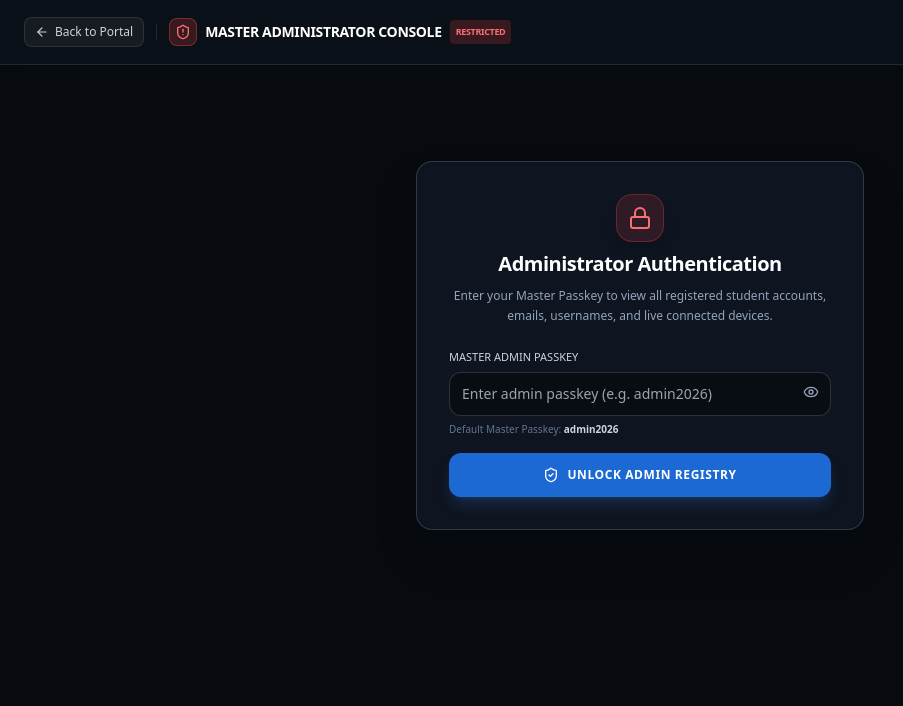
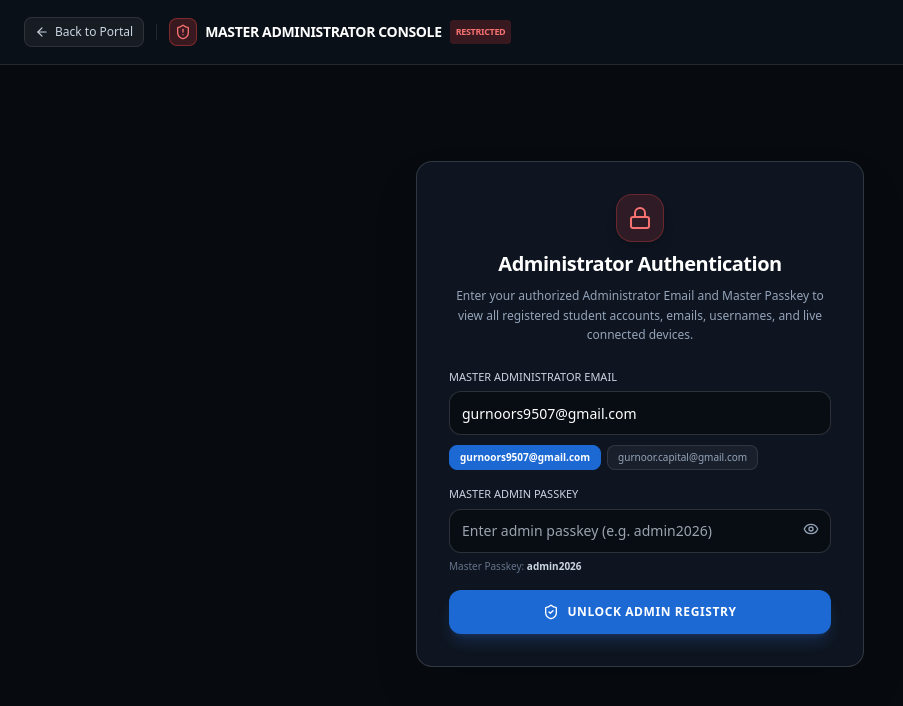
Before and after one commit to gurnoor-systems/student-portal-pro, a Next.js app: page /admin in a window 1280 px wide. Shown: the top 706 px of the page, without its empty margins (0-903 px from the left). Built offline with nearby package versions, Linux system fonts and the light colour scheme.

Commit message:
Restrict Master Administrator Console strictly to gurnoors9507@gmail.com and gurnoor.capital@gmail.com

```diff
--- a/app/admin/page.tsx
+++ b/app/admin/page.tsx
@@ -59,6 +59,7 @@ interface AdminUserRecord {
 }
 
 export default function AdminConsolePage() {
+  const [adminEmail, setAdminEmail] = useState("gurnoors9507@gmail.com");
   const [passkey, setPasskey] = useState("");
   const [showPasskey, setShowPasskey] = useState(false);
   const [isAuthenticated, setIsAuthenticated] = useState(false);
@@ -87,14 +88,18 @@ export default function AdminConsolePage() {
 
   // Check saved passkey on mount
   useEffect(() => {
-    const saved = localStorage.getItem("student_portal_admin_passkey");
-    if (saved) {
-      setPasskey(saved);
-      fetchRegistry(saved);
+    const savedKey = localStorage.getItem("student_portal_admin_passkey");
+    const savedEmail = localStorage.getItem("student_portal_admin_email");
+    if (savedEmail) {
+      setAdminEmail(savedEmail);
+    }
+    if (savedKey && savedEmail) {
+      setPasskey(savedKey);
+      fetchRegistry(savedKey, savedEmail);
     }
   }, []);
 
-  const fetchRegistry = useCallback(async (key: string) => {
+  const fetchRegistry = useCallback(async (key: string, email: string) => {
     setIsRefreshing(true);
     setAuthError(null);
     try {
@@ -102,6 +107,7 @@ export default function AdminConsolePage() {
         method: "POST",
         headers: { "Content-Type": "application/json" },
         body: JSON.stringify({
+          adminEmail: email,
           passkey: key,
           action: "list-all"
         })
@@ -112,8 +118,9 @@ export default function AdminConsolePage() {
         setStats(data.stats || { totalUsers: 0, totalDevices: 0, totalUniversities: 0, serverTimestamp: "" });
         setIsAuthenticated(true);
         localStorage.setItem("student_portal_admin_passkey", key);
+        localStorage.setItem("student_portal_admin_email", email);
       } else {
-        setAuthError(data.error || "Invalid Master Passkey");
+        setAuthError(data.error || "Invalid Master Administrator credentials");
         setIsAuthenticated(false);
       }
     } catch (err: any) {
@@ -127,34 +134,36 @@ export default function AdminConsolePage() {
 
   const handleLogin = (e: React.FormEvent) => {
     e.preventDefault();
-    if (!passkey) return;
+    if (!passkey || !adminEmail) return;
     setIsLoading(true);
-    fetchRegistry(passkey);
+    fetchRegistry(passkey, adminEmail);
   };
 
   const handleAdminLogout = () => {
     localStorage.removeItem("student_portal_admin_passkey");
+    localStorage.removeItem("student_portal_admin_email");
     setIsAuthenticated(false);
     setPasskey("");
     setUsers([]);
   };
 
-  const handleRevokeDevice = async (email: string, deviceId: string) => {
+  const handleRevokeDevice = async (targetEmail: string, deviceId: string) => {
     try {
       const res = await fetch("/api/admin/accounts", {
         method: "POST",
         headers: { "Content-Type": "application/json" },
         body: JSON.stringify({
+          adminEmail,
           passkey,
           action: "revoke-device",
-          targetEmail: email,
+          targetEmail,
           targetDeviceId: deviceId
         })
       });
       const data = await res.json();
       if (res.ok && data.success) {
-        setActionFeedback(`Revoked device session for ${email}`);
-        fetchRegistry(passkey);
+        setActionFeedback(`Revoked device session for ${targetEmail}`);
+        fetchRegistry(passkey, adminEmail);
         setTimeout(() => setActionFeedback(null), 3000);
       }
     } catch (err) {
@@ -162,21 +171,22 @@ export default function AdminConsolePage() {
     }
   };
 
-  const handleRevokeAllSessions = async (email: string) => {
+  const handleRevokeAllSessions = async (targetEmail: string) => {
     try {
       const res = await fetch("/api/admin/accounts", {
         method: "POST",
         headers: { "Content-Type": "application/json" },
         body: JSON.stringify({
+          adminEmail,
           passkey,
           action: "revoke-all-sessions",
-          targetEmail: email
+          targetEmail
         })
       });
       const data = await res.json();
       if (res.ok && data.success) {
-        setActionFeedback(`All sessions terminated for ${email}`);
-        fetchRegistry(passkey);
+        setActionFeedback(`All sessions terminated for ${targetEmail}`);
+        fetchRegistry(passkey, adminEmail);
         setTimeout(() => setActionFeedback(null), 3000);
       }
     } catch (err) {
@@ -192,6 +202,7 @@ export default function AdminConsolePage() {
         method: "POST",
         headers: { "Content-Type": "application/json" },
         body: JSON.stringify({
+          adminEmail,
           passkey,
           action: "delete-account",
           targetEmail: userToDelete.email
@@ -201,7 +212,7 @@ export default function AdminConsolePage() {
       if (res.ok && data.success) {
         setActionFeedback(`Account ${userToDelete.email} permanently purged from database.`);
         setUserToDelete(null);
-        fetchRegistry(passkey);
+        fetchRegistry(passkey, adminEmail);
         setTimeout(() => setActionFeedback(null), 3500);
       }
     } catch (err) {
@@ -273,7 +284,7 @@ export default function AdminConsolePage() {
           {isAuthenticated && (
             <div className="flex items-center gap-3">
               <button
-                onClick={() => fetchRegistry(passkey)}
+                onClick={() => fetchRegistry(passkey, adminEmail)}
                 disabled={isRefreshing}
                 className="px-3 py-1.5 bg-[#141d29] hover:bg-[#1d2a3a] border border-white/15 text-xs font-bold rounded-lg flex items-center gap-1.5 text-slate-200 transition-colors cursor-pointer"
               >
@@ -305,7 +316,7 @@ export default function AdminConsolePage() {
               </div>
               <h2 className="text-xl font-bold text-white tracking-tight">Administrator Authentication</h2>
               <p className="text-xs text-slate-400 leading-relaxed">
-                Enter your Master Passkey to view all registered student accounts, emails, usernames, and live connected devices.
+                Enter your authorized Administrator Email and Master Passkey to view all registered student accounts, emails, usernames, and live connected devices.
               </p>
             </div>
 
@@ -317,6 +328,44 @@ export default function AdminConsolePage() {
             )}
 
             <form onSubmit={handleLogin} className="space-y-4">
+              <div className="space-y-1.5">
+                <label className="block text-[11px] font-mono uppercase text-slate-300">
+                  MASTER ADMINISTRATOR EMAIL
+                </label>
+                <input
+                  type="email"
+                  value={adminEmail}
+                  onChange={(e) => setAdminEmail(e.target.value)}
+                  placeholder="gurnoors9507@gmail.com"
+                  className="w-full h-11 px-3 bg-[#080d14] border border-white/15 text-sm text-white focus:border-[#1c69d4] outline-none rounded-xl font-mono"
+                  required
+                />
+                <div className="flex flex-wrap gap-1.5 pt-1">
+                  <button
+                    type="button"
+                    onClick={() => setAdminEmail("gurnoors9507@gmail.com")}
+                    className={`text-[10px] px-2.5 py-1 rounded-lg font-mono border transition-all cursor-pointer ${
+                      adminEmail === "gurnoors9507@gmail.com"
+                        ? "bg-[#1c69d4] border-[#1c69d4] text-white font-bold"
+                        : "bg-white/5 border-white/10 text-slate-400 hover:text-white"
+                    }`}
+                  >
+                    gurnoors9507@gmail.com
+                  </button>
+                  <button
+                    type="button"
+                    onClick={() => setAdminEmail("gurnoor.capital@gmail.com")}
+                    className={`text-[10px] px-2.5 py-1 rounded-lg font-mono border transition-all cursor-pointer ${
+                      adminEmail === "gurnoor.capital@gmail.com"
+                        ? "bg-[#1c69d4] border-[#1c69d4] text-white font-bold"
+                        : "bg-white/5 border-white/10 text-slate-400 hover:text-white"
+                    }`}
+                  >
+                    gurnoor.capital@gmail.com
+                  </button>
+                </div>
+              </div>
+
               <div className="space-y-1.5">
                 <label className="block text-[11px] font-mono uppercase text-slate-300">
                   MASTER ADMIN PASSKEY
@@ -339,7 +388,7 @@ export default function AdminConsolePage() {
                   </button>
                 </div>
                 <div className="text-[10px] text-slate-500 font-mono">
-                  Default Master Passkey: <span className="text-slate-300 font-bold">admin2026</span>
+                  Master Passkey: <span className="text-slate-300 font-bold">admin2026</span>
                 </div>
               </div>
 
@@ -351,7 +400,7 @@ export default function AdminConsolePage() {
                 {isLoading ? (
                   <>
                     <RefreshCw className="w-4 h-4 animate-spin" />
-                    <span>VERIFYING PASSKEY...</span>
+                    <span>VERIFYING CLEARANCE...</span>
                   </>
                 ) : (
                   <>
--- a/app/api/admin/accounts/route.ts
+++ b/app/api/admin/accounts/route.ts
@@ -3,6 +3,9 @@ import fs from "fs";
 import path from "path";
 
 const ADMIN_SECRET_KEY = process.env.ADMIN_SECRET_KEY || "admin2026";
+const ALLOWED_ADMIN_EMAILS = (process.env.ADMIN_EMAILS || "gurnoors9507@gmail.com,gurnoor.capital@gmail.com")
+  .split(",")
+  .map(e => e.trim().toLowerCase());
 const DB_FILE_PATH = path.join(process.cwd(), ".student_portal_sync_db.json");
 
 // Read from database
@@ -41,7 +44,14 @@ function writeDiskAccounts(accounts: any) {
 export async function POST(req: NextRequest) {
   try {
     const body = await req.json();
-    const { passkey, action, targetEmail, targetDeviceId } = body;
+    const { passkey, adminEmail, action, targetEmail, targetDeviceId } = body;
+
+    // Verify Master Admin Email Clearance
+    if (!adminEmail || !ALLOWED_ADMIN_EMAILS.includes(adminEmail.trim().toLowerCase())) {
+      return NextResponse.json({
+        error: `Access Denied: ${adminEmail || "Your account"} does not have Master Administrator clearance.`
+      }, { status: 403 });
+    }
 
     // Verify Master Admin Key
     if (!passkey || passkey !== ADMIN_SECRET_KEY) {
--- a/components/ProfileModal.tsx
+++ b/components/ProfileModal.tsx
@@ -841,23 +841,30 @@ export default function ProfileModal({ isOpen, onClose }: ProfileModalProps) {
                 )}
               </div>
 
-              {/* MASTER ADMINISTRATOR CONSOLE QUICK LINK */}
-              <div className="p-3.5 bg-[#101722] border border-white/10 rounded-xl flex items-center justify-between">
+              {/* MASTER ADMINISTRATOR CONSOLE QUICK LINK (STRICTLY FOR MASTER ADMINS) */}
+              {user.email && ["gurnoors9507@gmail.com", "gurnoor.capital@gmail.com"].includes(user.email.toLowerCase()) && (
+                <div className="p-3.5 bg-[#101722] border border-blue-500/30 rounded-xl flex items-center justify-between animate-in fade-in">
                   <div className="flex items-center gap-2 text-xs text-slate-300">
                     <ShieldCheck className="w-4 h-4 text-blue-400" />
                     <div>
-                    <div className="font-bold text-white">Administrator Command Center</div>
+                      <div className="font-bold text-white flex items-center gap-1.5">
+                        <span>Administrator Command Center</span>
+                        <span className="px-1.5 py-0.2 bg-blue-500/20 text-blue-400 text-[9px] font-mono font-bold rounded">
+                          AUTHORIZED
+                        </span>
+                      </div>
                       <div className="text-[10px] text-slate-400">Inspect all registered student accounts, emails, and connected devices</div>
                     </div>
                   </div>
                   <a
                     href="/admin"
-                  className="px-3 py-1.5 bg-blue-500/10 hover:bg-blue-500/20 text-blue-400 border border-blue-500/30 text-xs font-bold uppercase rounded-lg transition-colors cursor-pointer flex items-center gap-1 flex-shrink-0"
+                    className="px-3 py-1.5 bg-blue-500/20 hover:bg-blue-500/30 text-blue-400 border border-blue-500/40 text-xs font-bold uppercase rounded-lg transition-colors cursor-pointer flex items-center gap-1 flex-shrink-0"
                   >
                     <span>Open /admin</span>
                     <ArrowRight className="w-3 h-3" />
                   </a>
                 </div>
+              )}
 
             </div>
           )}
```
Lines whose indentation alone changed are shown as unchanged.
